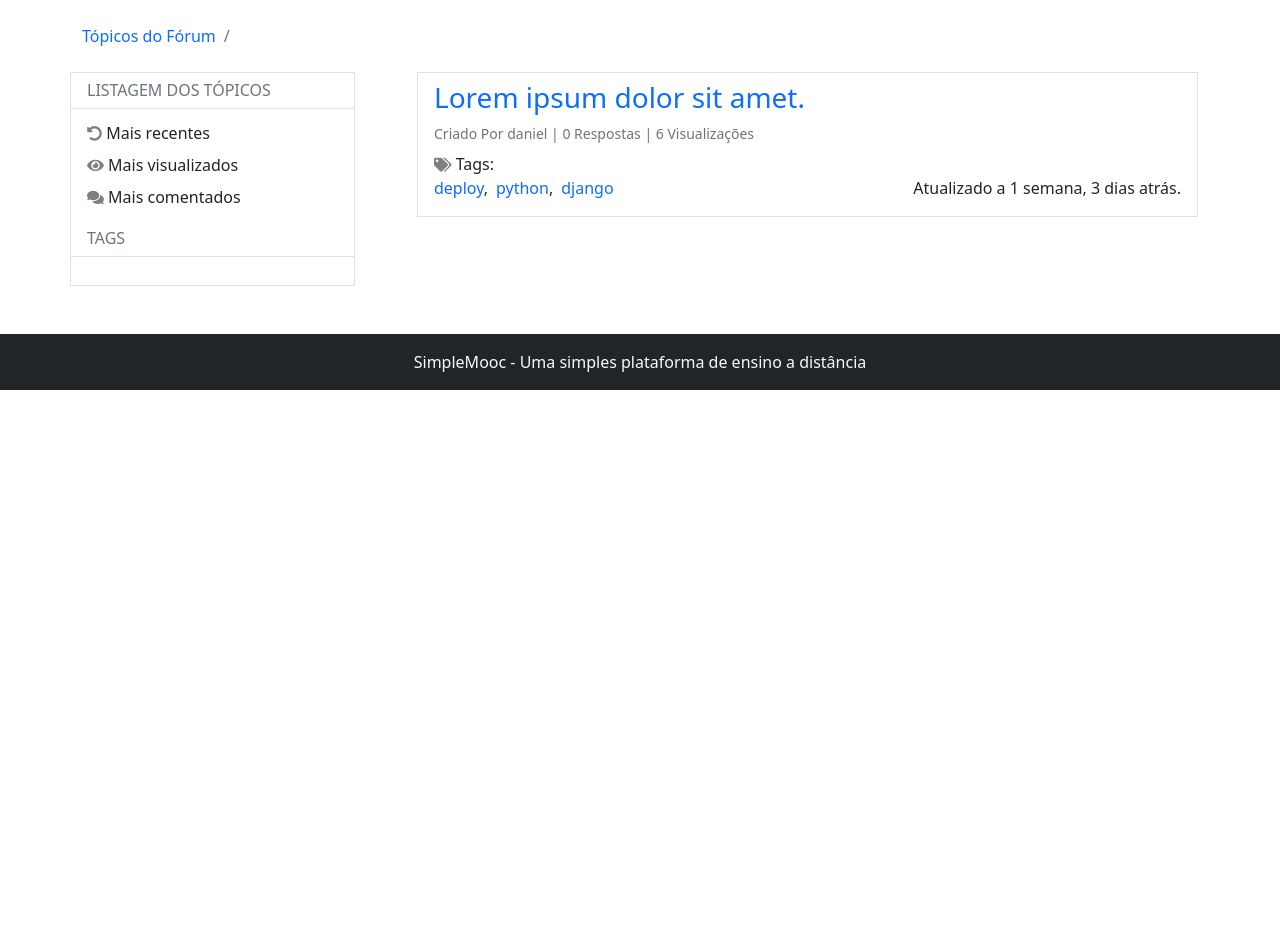
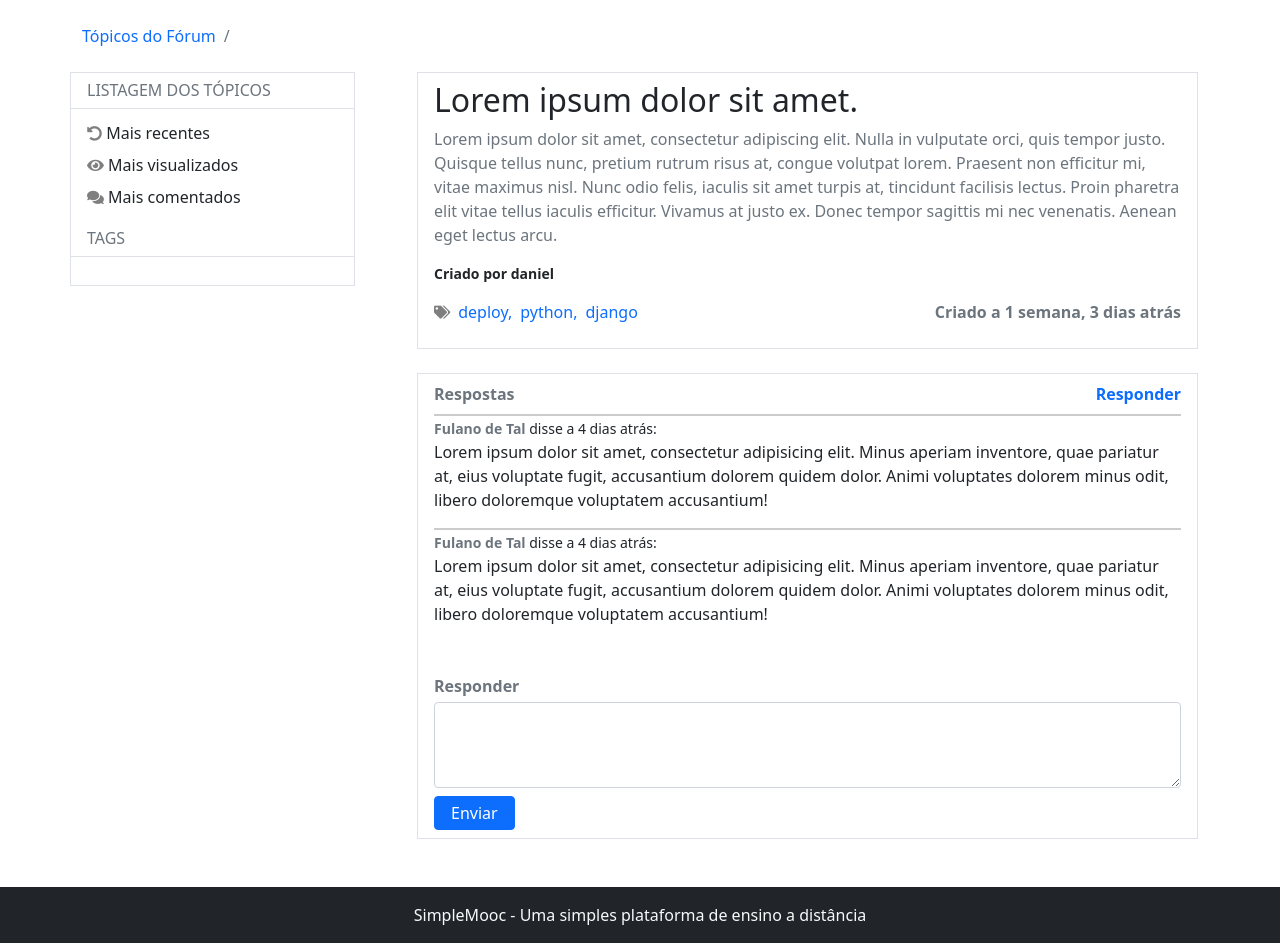
Before and after one commit to danyel-dev/simpleMooc, a Django app: template forum/templates/forum/detail_topic.html in a window 1280 px wide. Shown: the part 57-1000 px from the top of the page. Before the commit the page ends 447 px from the top, so only its background shows below. Run offline with Django 3.2, Linux system fonts and the light colour scheme; the template is opened without the code that fills it: values that come from a table or form of the project are taken from there, others are empty; data comes from the database, SQL or seed files in the repository; parts of the project's set-up code (start-up, migrations or seed data) failed here and were passed over.

Commit message:
layout da pagina do topico criado

```diff
--- a/forum/templates/forum/detail_topic.html
+++ b/forum/templates/forum/detail_topic.html
@@ -1 +1,63 @@
 {% extends 'forum/list_topics.html' %}
+
+{% block 'dashboard-main' %}
+    <div class="border border-1 px-3 py-2 mb-4">
+        <h2>{{ object.title }}</h2>
+        <p class='text-muted'>{{ object.body }}</p>
+
+        <small class="d-block mb-3"><strong>Criado por {{ object.author }}</strong></small>
+
+        <div class="d-flex justify-content-between">
+            <ul class="d-flex align-items-center gap-2 p-0" style="list-style-type: none">
+                <i class="fas fa-tags" style="font-size: 13px; color: rgba(0, 0, 0, 0.5)"></i>
+
+                {% for tag in object.tags.all %}
+                    <a href="#" class="text-decoration-none">
+                        <li>{{ tag }}{% if not forloop.last%},{% endif %}</li>
+                    </a>
+                {% endfor %}
+            </ul>
+
+            <p class="fw-bold text-muted">Criado a {{ object.updated_at|timesince }} atrás</p>
+        </div>
+    </div>
+
+    <div class='border border-1 px-3 py-2'>
+        <div class="d-flex justify-content-between mb-2">
+            <span class="fw-bold text-muted">Respostas</span>
+            <a href="#" class="text-decoration-none fw-bold">Responder</a>
+        </div>
+
+        <div class='mb-5'>
+            <div style='border-top: 2px solid rgba(0, 0, 0, 0.2)'>
+                <small>
+                    <span class='fw-bold text-muted'>Fulano de Tal</span> disse a 4 dias atrás:
+                </small>
+
+                <p>
+                    Lorem ipsum dolor sit amet, consectetur adipisicing elit. Minus aperiam inventore, quae pariatur at, eius voluptate fugit, accusantium dolorem quidem dolor. Animi voluptates dolorem minus odit, libero doloremque voluptatem accusantium!
+                </p>
+            </div>
+
+            <div style='border-top: 2px solid rgba(0, 0, 0, 0.2)'>
+                <small>
+                    <span class='fw-bold text-muted'>Fulano de Tal</span> disse a 4 dias atrás:
+                </small>
+
+                <p>
+                    Lorem ipsum dolor sit amet, consectetur adipisicing elit. Minus aperiam inventore, quae pariatur at, eius voluptate fugit, accusantium dolorem quidem dolor. Animi voluptates dolorem minus odit, libero doloremque voluptatem accusantium!
+                </p>
+            </div>
+        </div>
+
+        <div>
+            <form>
+                <span class='fw-bold text-muted d-block mb-1'>Responder</span>
+
+                <textarea class='form-control mb-2' rows='3' cols='1'></textarea>
+
+                <button class='btn btn-primary px-3 py-1'>Enviar</button>
+            </form>
+        </div>
+    </div>
+{% endblock %}
--- a/forum/templates/forum/list_topics.html
+++ b/forum/templates/forum/list_topics.html
@@ -32,9 +32,11 @@
 
         <ul class="px-3 pt-1 d-flex flex-wrap gap-3" style="list-style-type: none;">
             {% for tag in tags %}
-                <li class='pb-1'>
-                    <i class="fas fa-tags" style="font-size: 13px; color: rgba(0, 0, 0, 0.5)"></i> {{ tag }}
-                </li>
+                <a href="{% url 'forum-tag' tag.slug %}" class="text-dark text-decoration-none">
+                    <li class='pb-1'>
+                        <i class="fas fa-tags" style="font-size: 13px; color: rgba(0, 0, 0, 0.5)"></i> {{ tag }}
+                    </li>
+                </a>
             {% endfor %}
         </ul>
     </div>
@@ -45,7 +47,7 @@
         {% for topic in object_list %}
             <div class="border border-1 px-3 pt-2">
                 <h3>
-                    <a href="#" class="text-decoration-none">{{ topic.title }}</a>
+                    <a href="{% url 'detail-topic' topic.slug %}" class="text-decoration-none">{{ topic.title }}</a>
                 </h3>
 
                 <small class="text-muted d-block pb-2">
@@ -60,7 +62,7 @@
                     <ul class="p-0 d-flex gap-2" style="list-style-type: none">
                         {% for tag in topic.tags.all %}
                             <li>
-                                <a href="#" class="text-decoration-none">{{ tag }}</a>{% if not forloop.last%},{% endif %}
+                                <a href="{% url 'forum-tag' tag.slug %}" class="text-decoration-none">{{ tag }}</a>{% if not forloop.last%},{% endif %}
                             </li>
                         {% endfor %}
                     </ul>
```
